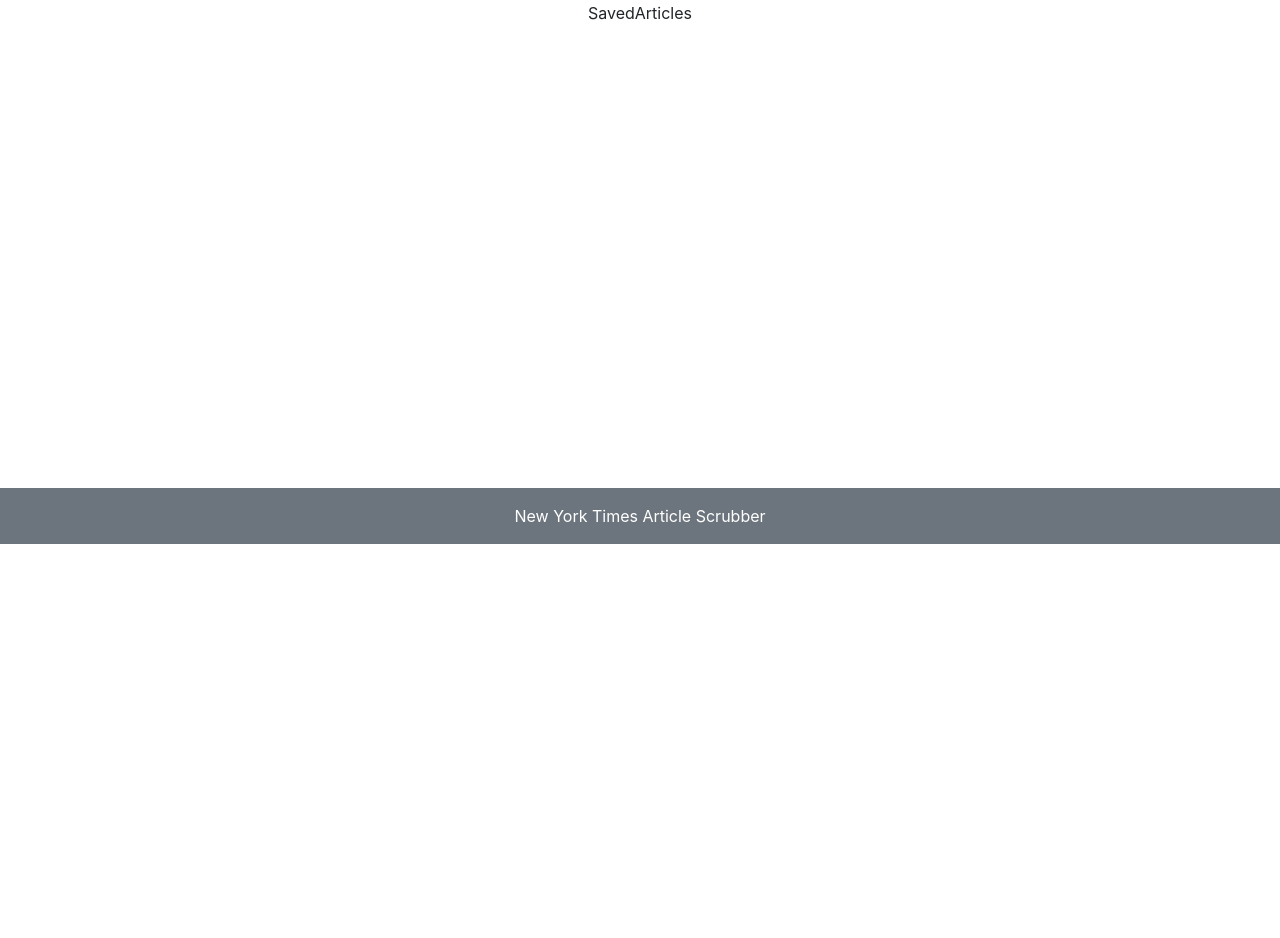
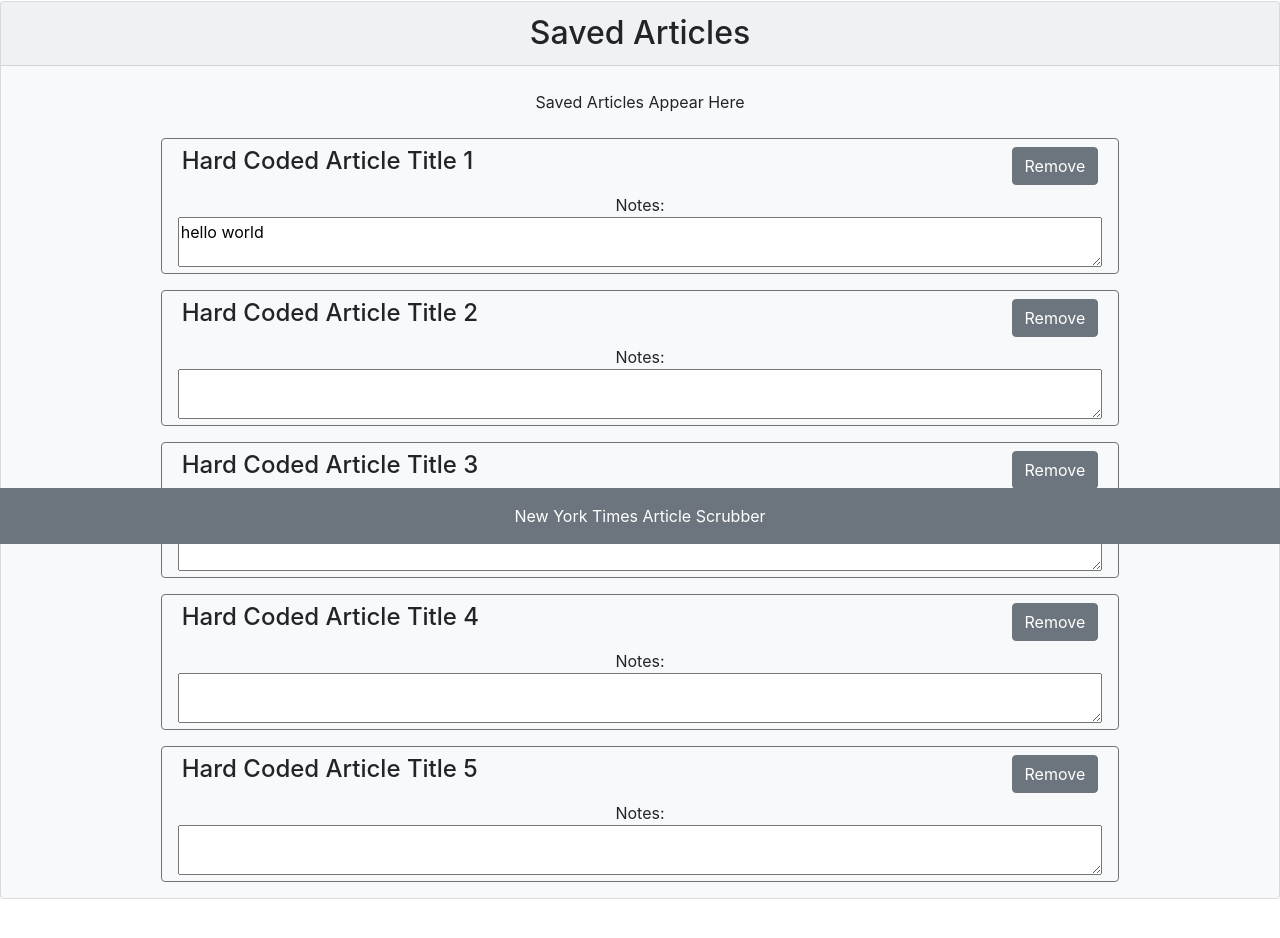
Before and after one commit to BenRGarcia/React-NYT-Api, a React app in the folder client/: page /saved in a window 1280 px wide. Shown: the part 256-1194 px from the top of the page. Before the commit the page ends 800 px from the top, so only its background shows below. Built offline with nearby package versions, Linux system fonts and the light colour scheme; the HTML template or start-up script is replaced by a standard one.

Commit message:
build hard coded initial state component

```diff
--- a/client/src/components/SavedArticles/SavedArticles.js
+++ b/client/src/components/SavedArticles/SavedArticles.js
@@ -1,7 +1,97 @@
 import React from 'react';
 
 export const SavedArticles = props => (
-    <div>
-      SavedArticles
+  <div className="card bg-light mb-4">
+    <div className="card-header h2 mb-3">
+      Saved Articles
     </div>
+    {/* Insert Ternary statement here */}
+    <div className='mx-auto mb-3'>
+      <div className="card-body d-flex justify-content-center py-2">
+        <span className="card-text">
+          Saved Articles Appear Here
+        </span>
+      </div>
+    </div>
+    {/* map start */}
+    <div className='border border-secondary rounded w-75 mx-auto mb-3'>
+      <div className="card-body d-flex justify-content-between align-items-center py-2">
+        <span className="card-text h4">
+          Hard Coded Article Title 1
+        </span>
+        <button type='button' className='btn btn-secondary'>
+          Remove
+        </button>
+      </div>
+      <form className='px-3'>
+        <label className='mb-0'>Notes:</label>
+        <textarea name="" id="" className='w-100' style={{ height: '50px' }} value='hello world'></textarea>
+      </form>
+    </div>
+    {/* map end: */}
+    {/* map start */}
+    <div className='border border-secondary rounded w-75 mx-auto mb-3'>
+      <div className="card-body d-flex justify-content-between align-items-center py-2">
+        <span className="card-text h4">
+          Hard Coded Article Title 2
+        </span>
+        <button type='button' className='btn btn-secondary'>
+          Remove
+        </button>
+      </div>
+      <form className='px-3'>
+        <label className='mb-0'>Notes:</label>
+        <textarea name="" id="" className='w-100' style={{ height: '50px' }}></textarea>
+      </form>
+    </div>
+    {/* map end: */}
+    {/* map start */}
+    <div className='border border-secondary rounded w-75 mx-auto mb-3'>
+      <div className="card-body d-flex justify-content-between align-items-center py-2">
+        <span className="card-text h4">
+          Hard Coded Article Title 3
+        </span>
+        <button type='button' className='btn btn-secondary'>
+          Remove
+        </button>
+      </div>
+      <form className='px-3'>
+        <label className='mb-0'>Notes:</label>
+        <textarea name="" id="" className='w-100' style={{ height: '50px' }}></textarea>
+      </form>
+    </div>
+    {/* map end: */}
+    {/* map start */}
+    <div className='border border-secondary rounded w-75 mx-auto mb-3'>
+      <div className="card-body d-flex justify-content-between align-items-center py-2">
+        <span className="card-text h4">
+          Hard Coded Article Title 4
+        </span>
+        <button type='button' className='btn btn-secondary'>
+          Remove
+        </button>
+      </div>
+      <form className='px-3'>
+        <label className='mb-0'>Notes:</label>
+        <textarea name="" id="" className='w-100' style={{ height: '50px' }}></textarea>
+      </form>
+    </div>
+    {/* map end: */}
+    {/* map start */}
+    <div className='border border-secondary rounded w-75 mx-auto mb-3'>
+      <div className="card-body d-flex justify-content-between align-items-center py-2">
+        <span className="card-text h4">
+          Hard Coded Article Title 5
+        </span>
+        <button type='button' className='btn btn-secondary'>
+          Remove
+        </button>
+      </div>
+      <form className='px-3'>
+        <label className='mb-0'>Notes:</label>
+        <textarea name="" id="" className='w-100' style={{ height: '50px' }}></textarea>
+      </form>
+    </div>
+    {/* map end: */}
+  </div>
 );
```
